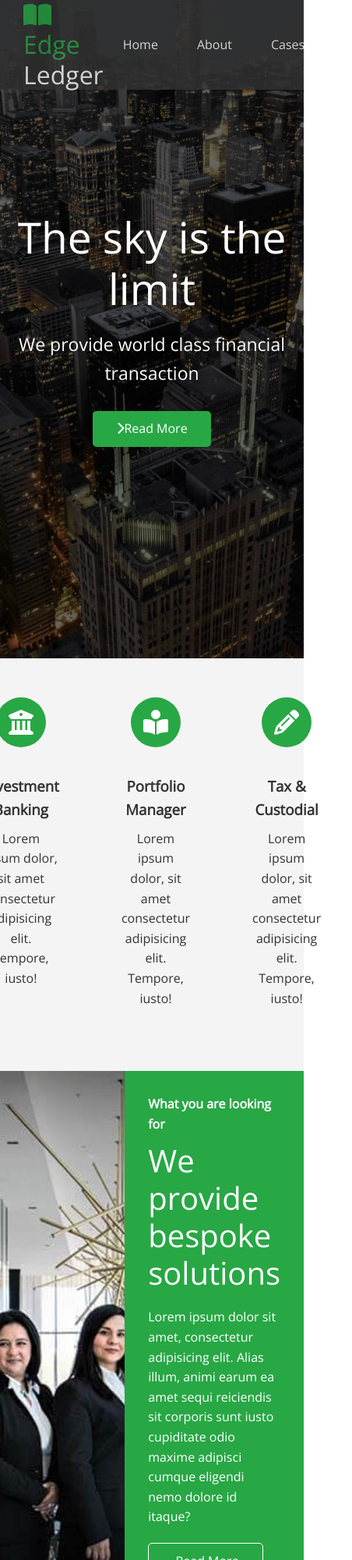
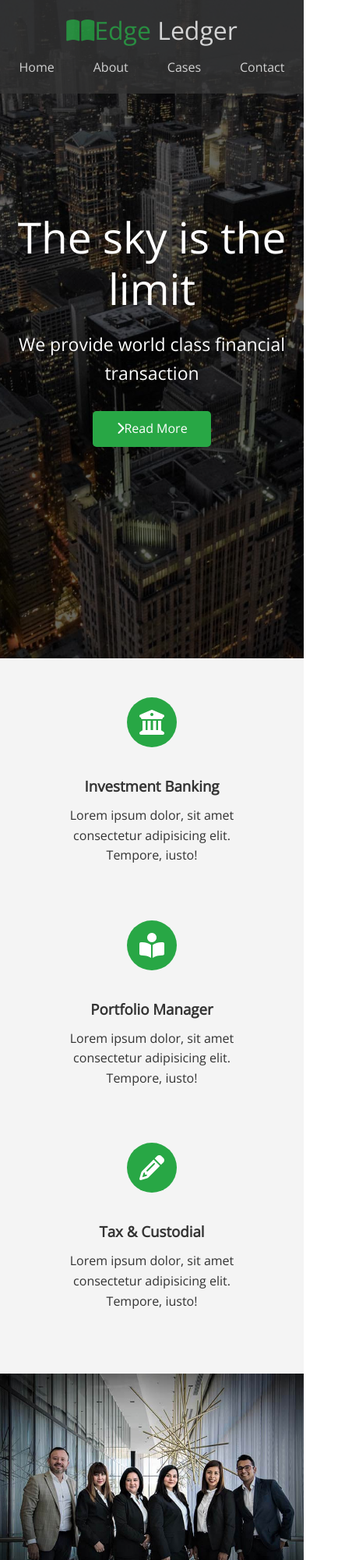
Before and after one commit to lushenmoodley/EdgeLedger, a plain HTML site: page index.html in a window 390 px wide. Shown: the top 2000 px of the page at 78% size, 452 px wide, since content can reach past the window. Drawn offline with nearby package versions, Linux system fonts and the light colour scheme.

Commit message:
media query implemented

```diff
--- a/css/style.css
+++ b/css/style.css
@@ -174,3 +174,30 @@ img{
 .footer .social > * {
  margin-right: 30px;
 }
+
+@media(max-width: 768px)
+{
+    .navbar{
+        flex-direction: column;
+        height: 120px;
+        padding:20px;
+    }
+
+    .nav a{
+        padding:10px 10px;
+        margin:0 3px;
+    }
+
+    .flex-items{
+        flex-direction: column;
+    }
+
+    .flex-columns .column, .flex-grid .column{
+        flex: 100%;
+        max-width: 100%;
+    }
+
+    .team img{
+        width:70%;
+    }
+}
```
